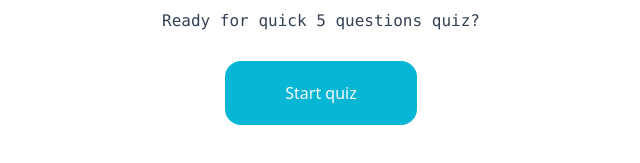
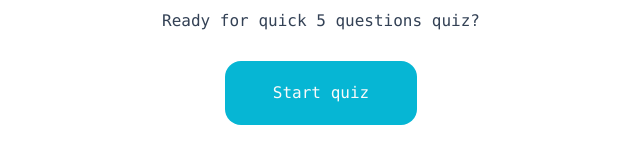
Before and after one commit to AndreyDmitriev39r/scrimba-solo-project-quizzical, a React (Create React App) app: page / in a window 1280 px wide. Shown: the part 357-520 px from the top of the page, without its empty margins (319-959 px from the left). Built offline with nearby package versions, Linux system fonts and the light colour scheme; the HTML template or start-up script is replaced by a standard one.

Commit message:
intro-styling minor fix font-fam

```diff
--- a/src/components/Intro.js
+++ b/src/components/Intro.js
@@ -10,7 +10,7 @@ function Intro({handleStartQuizClick}) {
     intro: "h-full w-full flex flex-col justify-center items-center bg-white",
     intro_heading: "mb-2 text-4xl font-bold font-mono text-slate-700",
     intro_subheading: "mb-7 text-base font-normal font-mono text-slate-700",
-    intro_startbtn: "h-16 w-48 bg-cyan-500 rounded-2xl font-medium text-zinc-50",
+    intro_startbtn: "h-16 w-48 bg-cyan-500 rounded-2xl font-medium font-mono text-zinc-50",
   }
 
   return (
```
